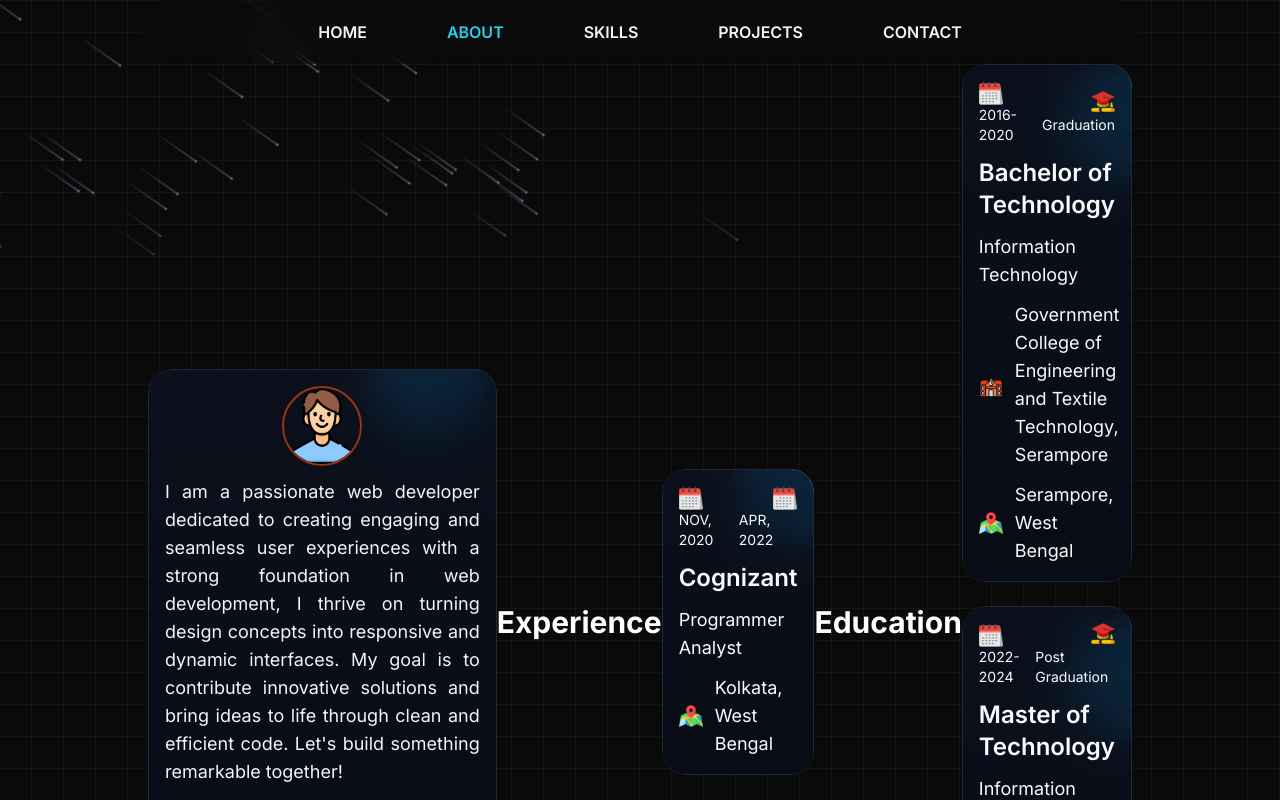
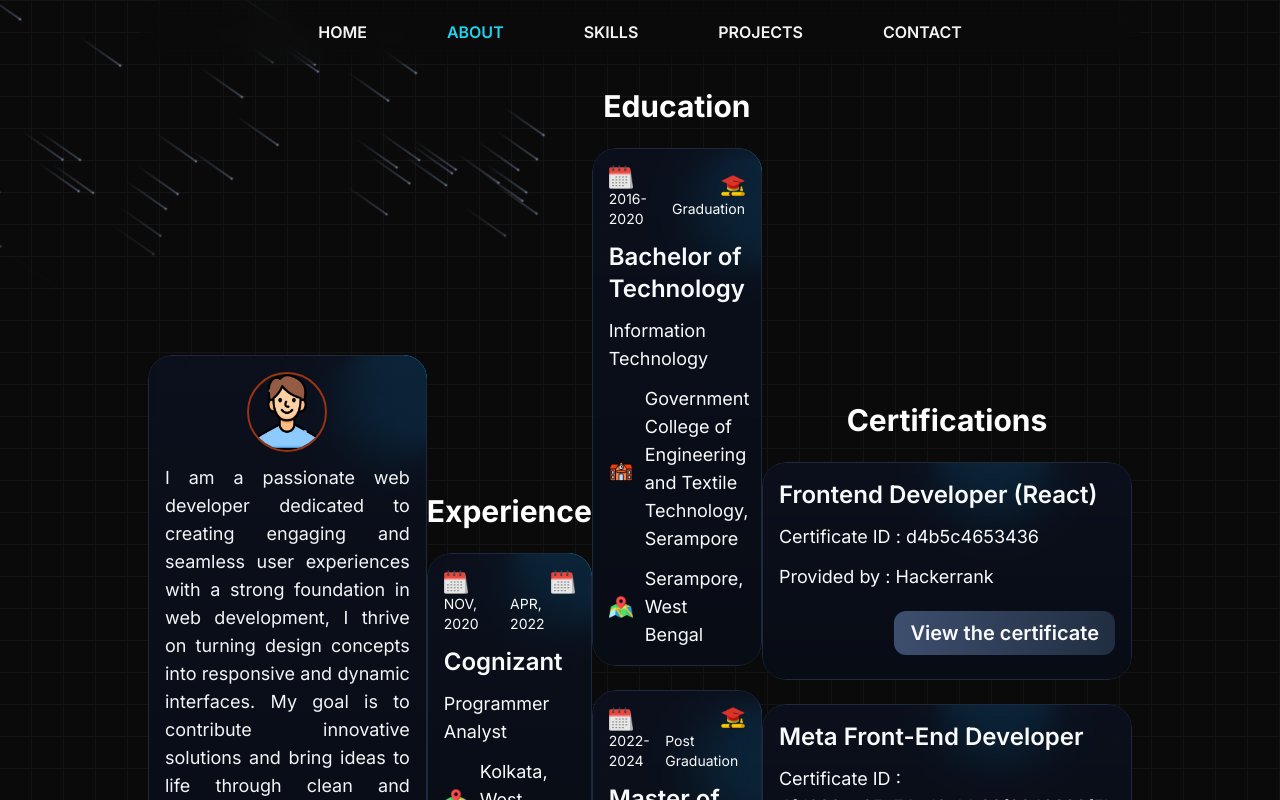
Before and after one commit to ShahbajAlam/portfolio-nextjs, a Next.js app: page /about in a window 1280 px wide. Shown: the top 800 px of the page. Built offline with nearby package versions, Linux system fonts and the light colour scheme.

Commit message:
modified:   components/About.tsx 	new file:   components/Certificate.tsx

```diff
--- a/components/About.tsx
+++ b/components/About.tsx
@@ -2,6 +2,22 @@ import Bio from "./Bio";
 import Work, { WorkProps } from "./Work";
 import Education, { EducationProps } from "./Education";
 import { MovingBorderContainer } from "./ui/moving-border";
+import Certificate, { CertificateProps } from "./Certificate";
+
+const certificateArray: CertificateProps[] = [
+    {
+        id: "d4b5c4653436",
+        provider: "Hackerrank",
+        title: "Frontend Developer (React)",
+        url: "https://www.hackerrank.com/certificates/d4b5c4653436",
+    },
+    {
+        id: "4fd023ca25a74ed0ebb33f3342323f5b",
+        provider: "Cousera",
+        title: "Meta Front-End Developer",
+        url: "https://coursera.org/share/4fd023ca25a74ed0ebb33f3342323f5b",
+    },
+];
 
 const workArray: WorkProps[] = [
     {
@@ -36,7 +52,7 @@ const educationArray: EducationProps[] = [
 
 export default function About() {
     return (
-        <div className="w-full flex flex-col items-center justify-center px-2 py-24 lg:flex-row lg:w-[80%] lg:max-w-[1000px] lg:py-2 lg:pt-16">
+        <div className="w-full flex flex-col items-center justify-center px-2 py-24 md:w-[75%] lg:flex-row lg:w-[80%] lg:max-w-[1000px] lg:py-2 lg:pt-16">
             <MovingBorderContainer
                 duration={5000}
                 className="bg-gradient-to-t from-[rgba(0,0,0,0.4)] to-[rgba(0,0,0,0.2)] lg:grow lg:shrink-0 basis-[50%]"
@@ -44,10 +60,11 @@ export default function About() {
                 <Bio />
             </MovingBorderContainer>
 
+            <div className="w-full">
                 <h2 className="text-center text-3xl text-white my-6 font-bold">
                     Experience
                 </h2>
-            <div className="w-full flex flex-col gap-6">
+                <div className="flex flex-col gap-6">
                     {workArray.map((item) => (
                         <MovingBorderContainer
                             duration={5000}
@@ -64,11 +81,12 @@ export default function About() {
                         </MovingBorderContainer>
                     ))}
                 </div>
-
+            </div>
+            <div className="w-full">
                 <h2 className="text-center text-3xl text-white my-6 font-bold">
                     Education
                 </h2>
-            <div className="w-full flex flex-col gap-6">
+                <div className="flex flex-col gap-6">
                     {educationArray.map((item) => (
                         <MovingBorderContainer
                             duration={5000}
@@ -87,5 +105,28 @@ export default function About() {
                     ))}
                 </div>
             </div>
+
+            <div className="w-full">
+                <h2 className="text-center text-3xl text-white my-6 font-bold">
+                    Certifications
+                </h2>
+                <div className="flex flex-col gap-6">
+                    {certificateArray.map((item) => (
+                        <MovingBorderContainer
+                            duration={5000}
+                            className="bg-gradient-to-t from-[rgba(0,0,0,0.4)] to-[rgba(0,0,0,0.2)]"
+                        >
+                            <Certificate
+                                id={item.id}
+                                key={item.id}
+                                provider={item.provider}
+                                title={item.title}
+                                url={item.url}
+                            />
+                        </MovingBorderContainer>
+                    ))}
+                </div>
+            </div>
+        </div>
     );
 }
--- /dev/null
+++ b/components/Certificate.tsx
@@ -0,0 +1,25 @@
+export type CertificateProps = {
+    id: string;
+    title: string;
+    provider: string;
+    url: string;
+};
+
+function Certificate(props: CertificateProps) {
+    return (
+        <div className="w-full rounded-3xl p-4 text-gray-50 flex flex-col gap-3">
+            <h1 className="text-2xl font-semibold">{props.title}</h1>
+            <p className="text-lg">Certificate ID : {props.id}</p>
+            <p className="text-lg">Provided by : {props.provider}</p>
+            <a
+                href={props.url}
+                target="_blank"
+                className="self-end bg-gradient-to-r from-[#3e4e6e] to-[#212e41] rounded-xl px-4 py-2 font-semibold text-xl my-2"
+            >
+                View the certificate
+            </a>
+        </div>
+    );
+}
+
+export default Certificate;
```
Lines whose indentation alone changed are shown as unchanged.
